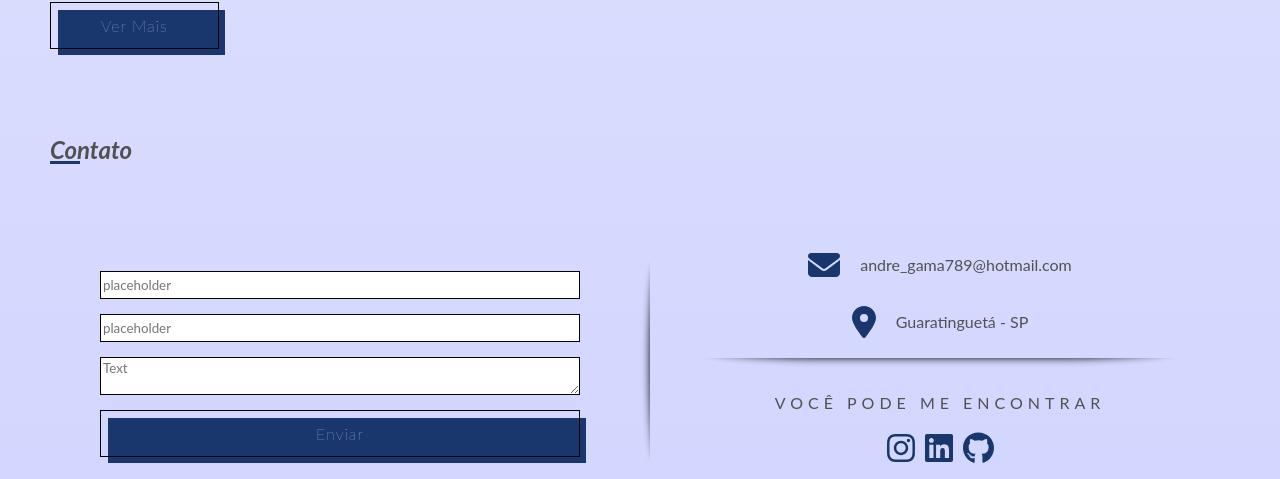
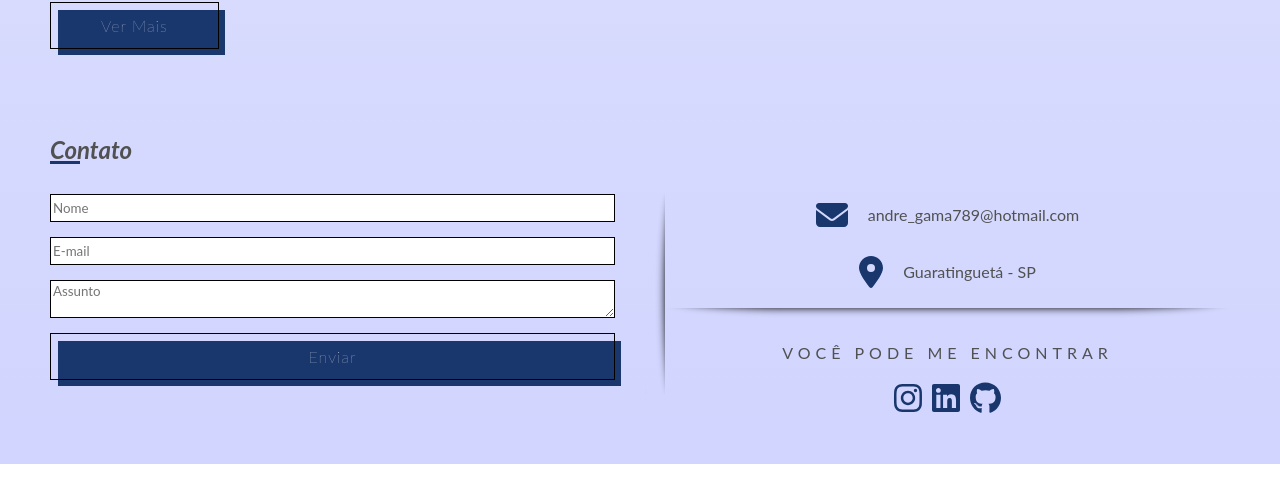
Before and after one commit to AndreTGama/portfolio, a React (Create React App) app: page / in a window 1280 px wide. Shown: the part 2318-2797 px from the top of the page. Built offline with nearby package versions, Linux system fonts and the light colour scheme; a web font is replaced by a local one.

Commit message:
new library emailsjs, and form done

```diff
--- a/package.json
+++ b/package.json
@@ -3,6 +3,7 @@
   "version": "0.1.0",
   "private": true,
   "dependencies": {
+    "@emailjs/browser": "^3.11.0",
     "@fortawesome/fontawesome-svg-core": "^6.4.0",
     "@fortawesome/free-brands-svg-icons": "^6.4.0",
     "@fortawesome/free-regular-svg-icons": "^6.4.0",
--- a/src/components/Contact/Index.style.tsx
+++ b/src/components/Contact/Index.style.tsx
@@ -1,11 +1,22 @@
 import styled from 'styled-components'
 
 export const Section = styled.div`
-    padding: 50px;
+    padding: 50px 50px 0 50px;
 `
 
 export const Line = styled.div`
+    margin-left: 30px;
     @media (max-width: 740px) {
         display: none;
     }
 `
+
+export const Row = styled.div`
+    display: flex;
+    @media (max-width: 740px) {
+        display: flex;
+        flex-direction: column;
+        text-align: center;
+        justify-content: center;
+    }
+`
--- a/src/components/Contact/Index.tsx
+++ b/src/components/Contact/Index.tsx
@@ -1,4 +1,3 @@
-import * as Global from '../../styles/global';
 import * as Style from './Index.style';
 import * as Font from '../../styles/Fonts.style';
 import Form from '../Forms/Contact/Index';
@@ -9,13 +8,13 @@ export default function Contact(): JSX.Element {
     return (
         <Style.Section id='contact'>
             <Font.Title>Contato</Font.Title>
-            <Global.RowResponsive mediaMaxWidth={740} flexDirection={'column'}>
+            <Style.Row>
                 <Form />
                 <Style.Line>
                     <Vertical />
                 </Style.Line>
                 <MoreInformation />
-            </Global.RowResponsive>
+            </Style.Row>
         </Style.Section>
     );
 }
--- a/src/components/Contact/MoreInformation/Index.style.tsx
+++ b/src/components/Contact/MoreInformation/Index.style.tsx
@@ -5,8 +5,8 @@ export const Column = styled.div`
     display: flex;
     flex-direction: column;
     width: 100%;
-    padding: 50px;
     align-items: center;
+    margin-bottom: 30px;
 `;
 
 export const Row = styled.div`
--- a/src/components/Forms/Contact/Index.style.tsx
+++ b/src/components/Forms/Contact/Index.style.tsx
@@ -1,8 +1,8 @@
 import styled from 'styled-components';
 
 export const Container = styled.div`
-    padding: 50px;
     width: 100%;
+    margin-bottom: 30px;
 `;
 
 export const Form = styled.form`
--- a/src/components/Forms/Contact/Index.tsx
+++ b/src/components/Forms/Contact/Index.tsx
@@ -1,40 +1,77 @@
+import { useState } from 'react';
+import emailjs from '@emailjs/browser';
+import Swal from 'sweetalert2';
+import { Colors } from '../../../styles/Colors.style';
+import * as Style from './Index.style';
 import ButtonGeneric from '../../Button/Drop/Generic/Index';
-import * as Style from './Index.style';
 import Input from '../../Inputs/Text/Index';
 import TextArea from '../../Inputs/TextArea/Index';
-import { useState } from 'react';
-import { Colors } from '../../../styles/Colors.style';
+
 
 export default function Header(): JSX.Element {
     const [ name, setName ]   = useState('');
     const [ email, setEmail ] = useState('');
     const [ text, setText ]   = useState('');
 
+    const sendEmail = (e : any) => {
+        e.preventDefault();
+
+        emailjs.send('service_hb3kgki','template_btmfgjd',{
+            name,
+            email,
+            text,
+        }, 'exze7w6EGzvD7WqXH')
+        .then((result) => {
+            console.log(result.text);
+            clearInputs();
+            Swal.fire({
+                text: 'E-mail enviado com sucesso',
+                icon: 'success',
+                confirmButtonText: 'Fechar',
+                confirmButtonColor: Colors.blue,
+            });
+        }, (error) => {
+            console.log(error.text);
+            Swal.fire({
+                text: 'E-mail enviado com sucesso',
+                icon: 'warning',
+                confirmButtonText: 'Fechar',
+                confirmButtonColor: Colors.blue,
+            });
+        });
+    };
+
+    const clearInputs = () => {
+        setName('')
+        setEmail('')
+        setText('')
+    }
+
     return (
         <Style.Container>
-            <Style.Form>
+            <Style.Form onSubmit={sendEmail}>
                 <Input
                     type={'text'}
-                    className={'className'}
-                    id={'id'}
-                    placeholder={'placeholder'}
+                    className={''}
+                    id={'name'}
+                    placeholder={'Nome'}
                     required={true}
                     value={name}
                     setValue={setName}
                 />
                 <Input
                     type={'email'}
-                    className={'className'}
-                    id={'id'}
-                    placeholder={'placeholder'}
+                    className={''}
+                    id={'email'}
+                    placeholder={'E-mail'}
                     required={true}
                     value={email}
                     setValue={setEmail}
                 />
                 <TextArea
-                    className={'className'}
-                    id={'id'}
-                    placeholder={'Text'}
+                    className={''}
+                    id={'subject'}
+                    placeholder={'Assunto'}
                     required={true}
                     value={text}
                     setValue={setText}
```
Also changed, not shown: src/components/Contact/MoreInformation/Index.tsx (+5 -5 lines), 2 other files (tests, documents, lock files or other folders).
